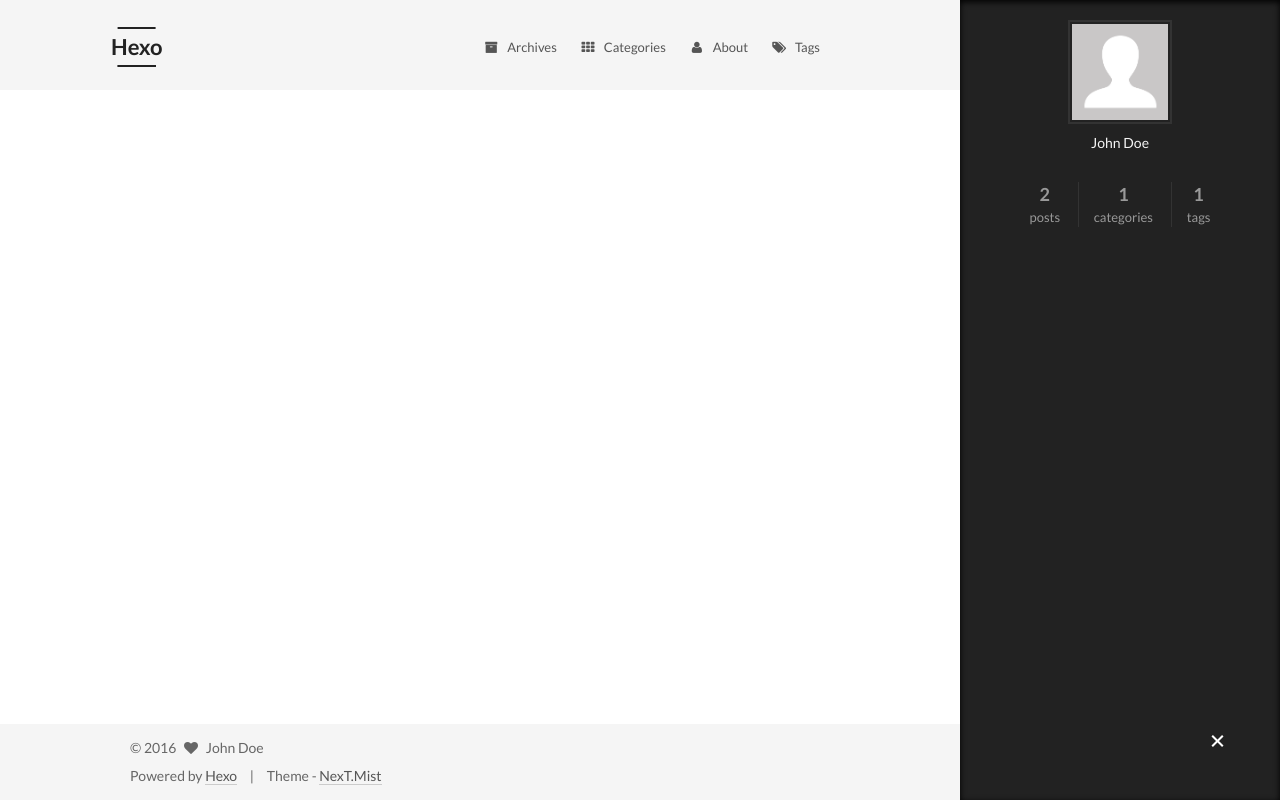
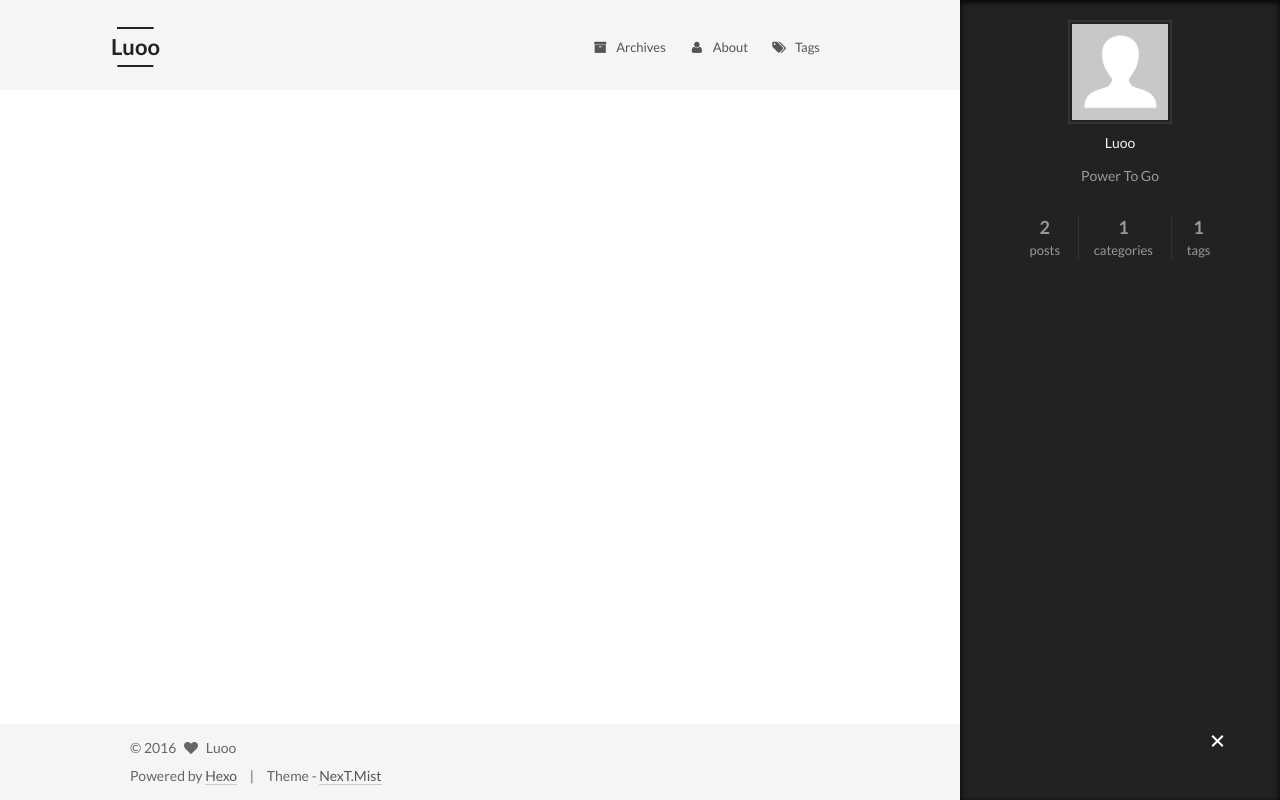
Before and after one commit to shincfk/shincfk.github.io, a plain HTML site: page sort/index.html in a window 1280 px wide. Both pictures are taken after a click on the element 1217 px from the left and 742 px from the top of the page. Drawn offline with Linux system fonts and the light colour scheme.

Commit message:
Site updated: 2016-05-21 22:26:51

```diff
--- a/css/main.css
+++ b/css/main.css
@@ -1548,7 +1548,7 @@ pre .javascript .function {
   width: 4px;
   height: 4px;
   border-radius: 50%;
-  background: #247aff;
+  background: #a2ffb8;
 }
 .links-of-blogroll {
   font-size: 13px;
--- a/sort/index.html
+++ b/sort/index.html
@@ -68,7 +68,7 @@
 <link href="/css/main.css?v=5.0.1" rel="stylesheet" type="text/css" />
 
 
-  <meta name="keywords" content="Hexo, NexT" />
+  <meta name="keywords" content="Luoo,python,hexo" />
 
 
 
@@ -84,16 +84,16 @@
 
 
 
-<meta name="description">
+<meta name="description" content="Power To Go">
 <meta property="og:type" content="website">
 <meta property="og:title" content="sort">
 <meta property="og:url" content="http://yoursite.com/sort/index.html">
-<meta property="og:site_name" content="Hexo">
-<meta property="og:description">
+<meta property="og:site_name" content="Luoo">
+<meta property="og:description" content="Power To Go">
 <meta property="og:updated_time" content="2016-05-21T12:26:34.356Z">
 <meta name="twitter:card" content="summary">
 <meta name="twitter:title" content="sort">
-<meta name="twitter:description">
+<meta name="twitter:description" content="Power To Go">
 
 
 
@@ -115,7 +115,7 @@
 
 
 
-    sort | Hexo
+    sort | Luoo
 
 </title>
 </head>
@@ -148,7 +148,7 @@
   <div class="custom-logo-site-title">
     <a href="/"  class="brand" rel="start">
       <span class="logo-line-before"><i></i></span>
-      <span class="site-title">Hexo</span>
+      <span class="site-title">Luoo</span>
       <span class="logo-line-after"><i></i></span>
     </a>
   </div>
@@ -176,16 +176,6 @@
               <i class="menu-item-icon fa fa-fw fa-archive"></i> <br />
 
             Archives
-          </a>
-        </li>
-
-
-        <li class="menu-item menu-item-categories">
-          <a href="/categories" rel="section">
-
-              <i class="menu-item-icon fa fa-fw fa-th"></i> <br />
-
-            Categories
           </a>
         </li>
 
@@ -267,9 +257,9 @@
         <div class="site-author motion-element" itemprop="author" itemscope itemtype="http://schema.org/Person">
           <img class="site-author-image" itemprop="image"
                src="/images/avatar.gif"
-               alt="John Doe" />
-          <p class="site-author-name" itemprop="name">John Doe</p>
-          <p class="site-description motion-element" itemprop="description"></p>
+               alt="Luoo" />
+          <p class="site-author-name" itemprop="name">Luoo</p>
+          <p class="site-description motion-element" itemprop="description">Power To Go</p>
         </div>
         <nav class="site-state motion-element">
           <div class="site-state-item site-state-posts">
@@ -281,10 +271,10 @@
 
 
             <div class="site-state-item site-state-categories">
-              <a href="/categories">
+
                 <span class="site-state-item-count">1</span>
                 <span class="site-state-item-name">categories</span>
-              </a>
+
             </div>
 
 
@@ -332,7 +322,7 @@
   <span class="with-love">
     <i class="fa fa-heart"></i>
   </span>
-  <span class="author" itemprop="copyrightHolder">John Doe</span>
+  <span class="author" itemprop="copyrightHolder">Luoo</span>
 </div>
 
 <div class="powered-by">
```
Also changed, not shown: 2016/05/21/Hello-Luoo/index.html (+9 -19 lines), 2016/05/21/hello-world/index.html (+10 -20 lines), about/index.html (+13 -23 lines), archives/2016/05/index.html (+15 -25 lines), archives/2016/index.html (+15 -25 lines), archives/index.html (+15 -25 lines), categories/札记/index.html (+15 -25 lines), index.html (+15 -25 lines), tags/Luoo/index.html (+15 -25 lines), tags/index.html (+13 -23 lines).
